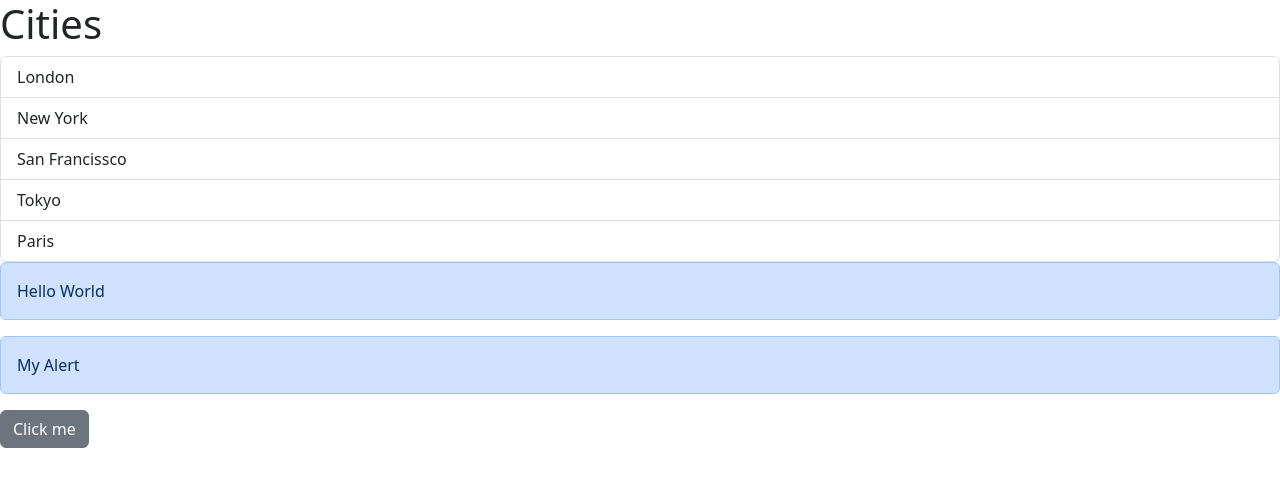
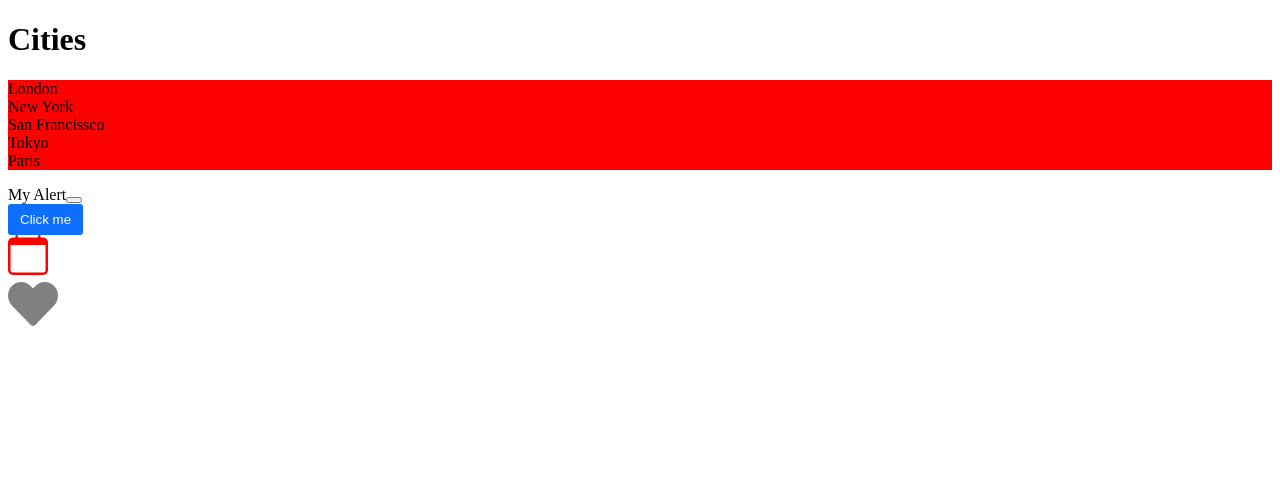
Before and after one commit to jomesh18/react-app, a React (Vite) app: page / in a window 1280 px wide. Both pictures are taken after a click on the button "Click me". Shown: the top 486 px of the page. Built offline with nearby package versions, Linux system fonts and the light colour scheme.

Commit message:
feat completed styling

```diff
--- a/package.json
+++ b/package.json
@@ -12,7 +12,8 @@
   "dependencies": {
     "bootstrap": "^5.3.3",
     "react": "^18.3.1",
-    "react-dom": "^18.3.1"
+    "react-dom": "^18.3.1",
+    "react-icons": "^5.2.1"
   },
   "devDependencies": {
     "@types/react": "^18.3.3",
--- a/src/App.tsx
+++ b/src/App.tsx
@@ -2,12 +2,14 @@ import ListGroup from "./components/ListGroup";
 import Alert from "./components/Alert";
 import Button from "./components/Button";
 import { useState } from "react";
+import { BsCalendar } from "react-icons/bs";
+import Like from "./components/Like/Like";
 
 function App() {
   let items = ["London", "New York", "San Francissco", "Tokyo", "Paris"];
   const handleSelectItem = (item: string) => console.log(item);
 
-  const [state, setState] = useState(false);
+  const [visibility, setVisibility] = useState(false);
   return (
     <div>
       <ListGroup
@@ -15,13 +17,16 @@ function App() {
         heading="Cities"
         onSelectItem={handleSelectItem}
       />
-      <Alert hidden={state === true? false: true}>
-        Hello <span>World</span>
-      </Alert>
-      <Alert>My Alert</Alert>
-      <Button color="secondary" onClick={() => console.log("Clicked")}>
+      {visibility && (
+        <Alert onClose={() => setVisibility(false)}>My Alert</Alert>
+      )}
+      <Button color="primary" onClick={() => setVisibility(true)}>
         Click me
       </Button>
+      <br />
+      <BsCalendar color="red" size="40"></BsCalendar>
+      <br />
+      <Like onClick={() => console.log("clicked")}></Like>
     </div>
   );
 }
--- a/src/components/Alert.tsx
+++ b/src/components/Alert.tsx
@@ -2,12 +2,26 @@ import { ReactNode } from "react";
 
 interface Props {
   children: ReactNode;
-  name?:
-    | "alert alert-warning alert-dismissible fade show"
-    | "alert alert-primary";
+  name?: "alert alert-warning alert-dismissible" | "alert alert-primary";
+  onClose: () => void;
 }
-const Alert = ({ children, name = "alert alert-primary" }: Props) => {
-  return <div className={name}>{children}</div>;
+const Alert = ({
+  children,
+  name = "alert alert-warning alert-dismissible",
+  onClose,
+}: Props) => {
+  return (
+    <div className={name}>
+      {children}
+      <button
+        type="button"
+        className="btn-close"
+        data-bs-dismiss="alert"
+        aria-label="Close"
+        onClick={onClose}
+      ></button>
+    </div>
+  );
 };
 
 export default Alert;
--- /dev/null
+++ b/src/components/Button/Button.module.css
@@ -0,0 +1,10 @@
+.btn {
+    padding: 8px 12px;
+    border-radius: 3px;
+    border: 0;
+}
+
+.btn-primary {
+    background-color: #0d6efd;
+    color: white;
+}
--- a/src/components/Button.tsx
+++ b/src/components/Button/Button.tsx
@@ -1,3 +1,5 @@
+import styles from "./Button.module.css";
+
 interface Props {
   color?: "primary" | "secondary" | "danger";
   children: string;
@@ -7,7 +9,11 @@ interface Props {
 function Button({ color = "primary", onClick, children }: Props) {
   return (
     <>
-      <button type="button" className={"btn btn-" + color} onClick={onClick}>
+      <button
+        type="button"
+        className={[styles.btn, styles["btn-" + color]].join(" ")}
+        onClick={onClick}
+      >
         {children}
       </button>
     </>
--- /dev/null
+++ b/src/components/Button/index.ts
@@ -0,0 +1,3 @@
+import Button from "./Button";
+
+export default Button;
--- /dev/null
+++ b/src/components/Like/Like.module.css
@@ -0,0 +1,7 @@
+.color0 {
+    color: grey;
+}
+
+.color1 {
+    color: red;
+}
--- /dev/null
+++ b/src/components/Like/Like.tsx
@@ -0,0 +1,23 @@
+import { FaHeart } from "react-icons/fa";
+import styles from "./Like.module.css";
+import { useState } from "react";
+
+interface Props {
+  onClick: () => void;
+}
+
+function Like({ onClick }: Props) {
+  const [color, setColor] = useState("0");
+  return (
+    <FaHeart
+      size={50}
+      className={styles["color" + color]}
+      onClick={() => {
+        onClick();
+        setColor((1 - parseInt(color)).toString());
+      }}
+    ></FaHeart>
+  );
+}
+
+export default Like;
--- /dev/null
+++ b/src/components/ListGroup/ListGroup.module.css
@@ -0,0 +1,8 @@
+.listGroup {
+    list-style: none;
+    padding: 0;
+    size: 50;
+}
+.container {
+    background-color: red;
+}
--- a/src/components/ListGroup.tsx
+++ b/src/components/ListGroup/ListGroup.tsx
@@ -1,4 +1,5 @@
 import { useState } from "react";
+import styles from "./ListGroup.module.css";
 
 // items: string array, heading: string
 interface Props {
@@ -17,7 +18,7 @@ function ListGroup({ items, heading, onSelectItem }: Props) {
       <h1>{heading}</h1>
       {/* {items.length === 0 ? <p>No item found</p> : null} */}
       {items.length === 0 && <p>No item found</p>}
-      <ul className="list-group">
+      <ul className={[styles.listGroup, styles.container].join(" ")}>
         {items.map((item, index) => (
           <li
             className={
--- /dev/null
+++ b/src/components/ListGroup/index.ts
@@ -0,0 +1,3 @@
+import ListGroup from "./ListGroup";
+
+export default ListGroup;
```
Also changed, not shown: src/main.tsx (+7 -7 lines), 1 other file (tests, documents, lock files or other folders).
